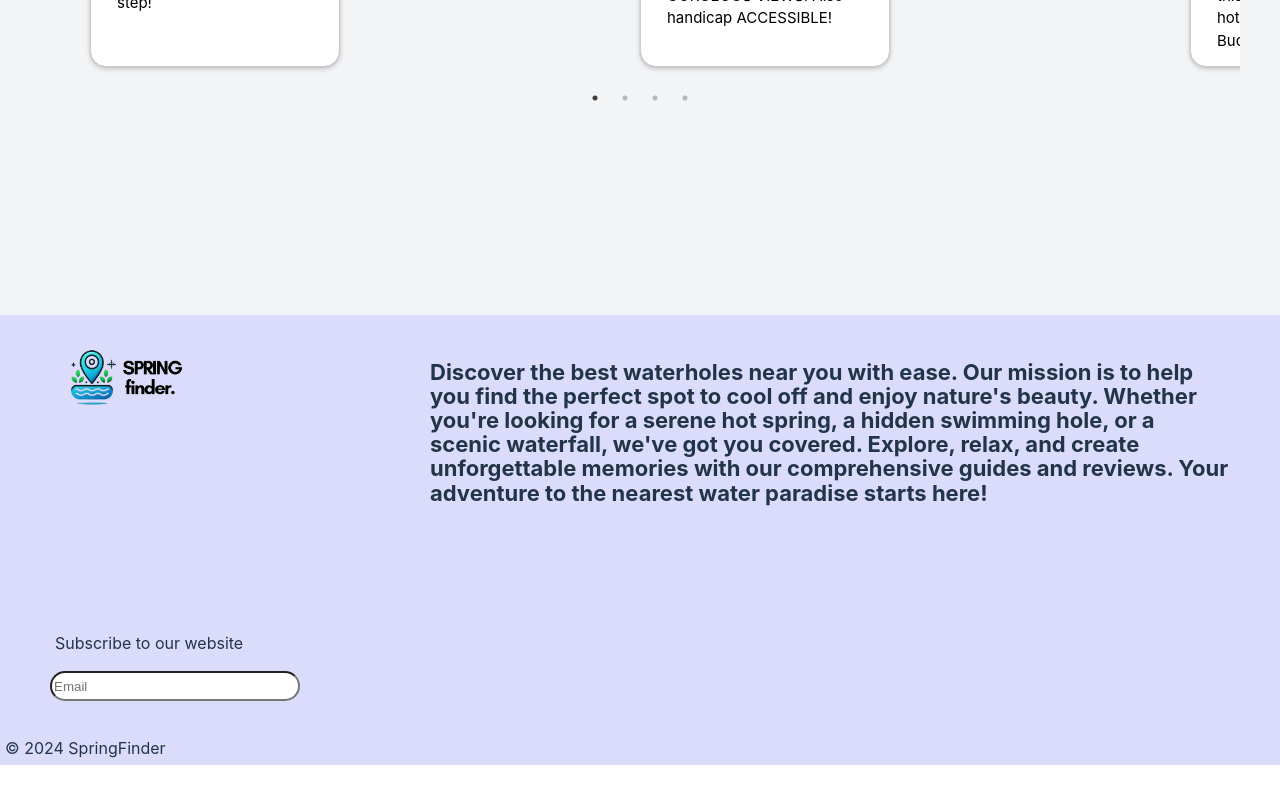
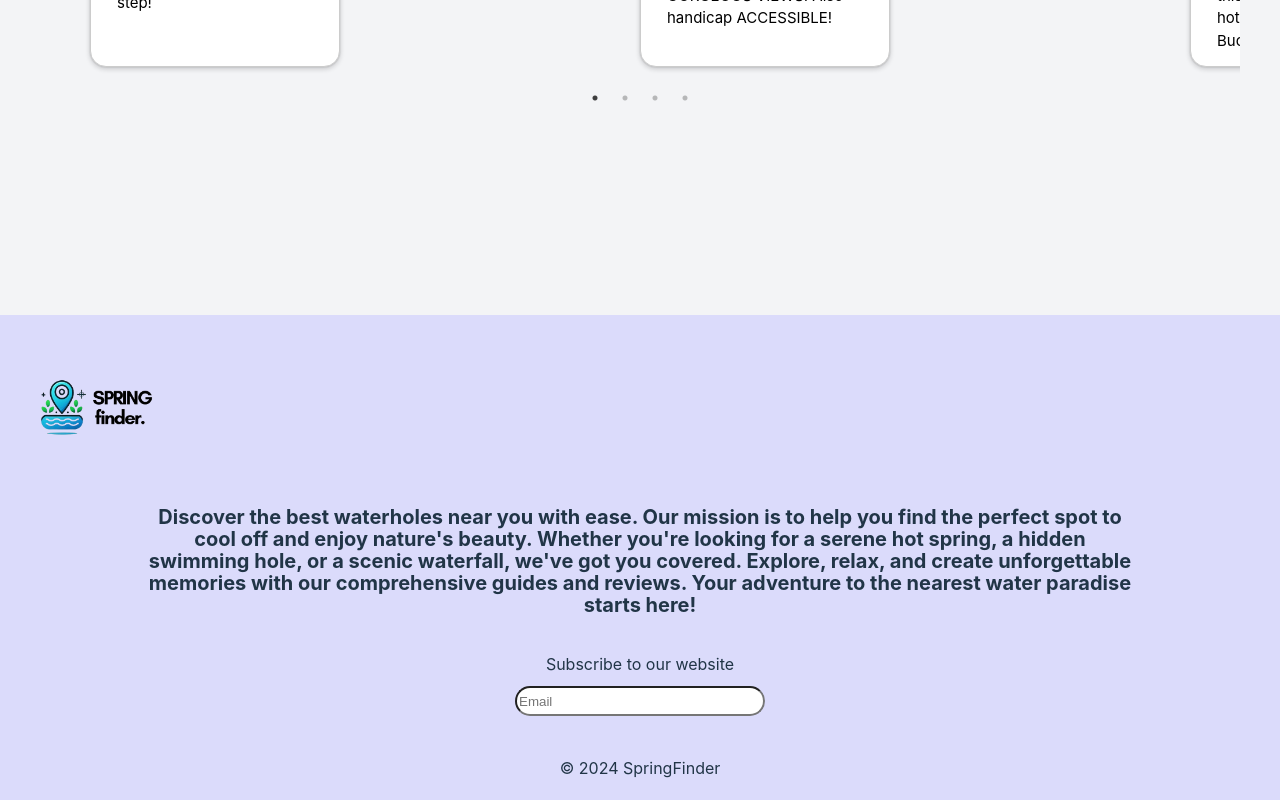
Before and after one commit to dancarlton/springfinder, a React (Vite) app: page / in a window 1280 px wide. Shown: the part 1509-2309 px from the top of the page. Before the commit the page ends 2274 px from the top, so only its background shows below. Built offline with nearby package versions, Linux system fonts and the light colour scheme.

Commit message:
removed search bar and added button/ adjusted footer styling

```diff
--- a/src/components/Footer/Footer.css
+++ b/src/components/Footer/Footer.css
@@ -1,48 +1,60 @@
 .footer {
     width: 100%;
-  height: 450px;
+    height: auto; /* Set to auto for flexible height */
     background-color: rgb(219, 219, 251);
     border-radius: 0px;
-  position: relative;
+    padding: 20px; /* Add padding to prevent content from touching the edges */
+    box-sizing: border-box; /* Include padding and border in the element's total width and height */
   }
 
-.footer__logo{
+  .footer__logo {
     height: auto;
     width: 145px;
-    position: absolute;
-    top: -10px;
-    left: 50px;
+    margin-bottom: 20px; /* Add margin for spacing */
   }
 
-.footer__description{
-    font-size: 22px;
-    width: 800px;
-    position: absolute;
-    top: 30px;
-    right: 50px;
+  .footer__description {
+    font-size: 20px; /* Adjust font size for better readability */
+    width: 80%; /* Full width for smaller screens */
+    margin: 0 auto; /* Center horizontally */
+    text-align: center; /* Center text */
+    margin-bottom: 20px; /* Add margin for spacing */
   }
 
-.footer__input-container{
+  .footer__input-container {
     display: flex;
     flex-direction: column;
-    position: absolute;
-    margin-left: 50px;
-    top: 300px;
+    align-items: center; /* Center items horizontally */
+    margin: 0 auto; /* Center horizontally */
   }
 
-.footer__input-label{
-    margin-left: 5px;
+  .footer__input-label {
+    margin-bottom: 10px; /* Add margin for spacing */
+    text-align: center; /* Center text */
   }
 
   .footer__input {
-    width: 250px;
+    width: 80%; /* Adjust width for smaller screens */
+    max-width: 250px; /* Set a maximum width */
     height: 30px;
     border-radius: 15px;
+    margin-bottom: 20px; /* Add margin for spacing */
   }
 
-.footer__copyright{
-    margin-bottom: 0;
-    margin-left: 5px;
-    position: absolute;
-    bottom: 5px;
+  .footer__copyright {
+    text-align: center; /* Center text */
+    margin: 20px 0 0 0; /* Add margin for spacing */
   }
+
+  /* Media Queries for Mobile Devices */
+  @media (max-width: 600px) {
+    .footer__description {
+      font-size: 14px; /* Smaller font size for mobile */
+      width: 50%; /* Full width for smaller screens */
+      text-align: center; /* Center text */
+    }
+
+    .footer__input {
+      width: 90%; /* Full width for smaller screens */
+    }
+  }
--- a/src/components/HeroSection/HeroSection.jsx
+++ b/src/components/HeroSection/HeroSection.jsx
@@ -1,5 +1,6 @@
 import SearchBar from "./SearchBar";
 import "./HeroSection.css";
+
 
 const HeroSection = () => {
   return (
@@ -9,7 +10,8 @@ const HeroSection = () => {
         <h1 className="hero__text">
           Cool off this summer at your local Waterhole
         </h1>
-        <SearchBar />
+        <button className="sleek-button" onclick="handleClick()">Find a Spot Near You</button>
+        {/* <SearchBar /> */}
       </div>
     </>
   );
```
Also changed, not shown: src/components/CarouselSection/CarouselSection.css (line endings or trailing spaces). Lines whose indentation alone changed are shown as unchanged.
